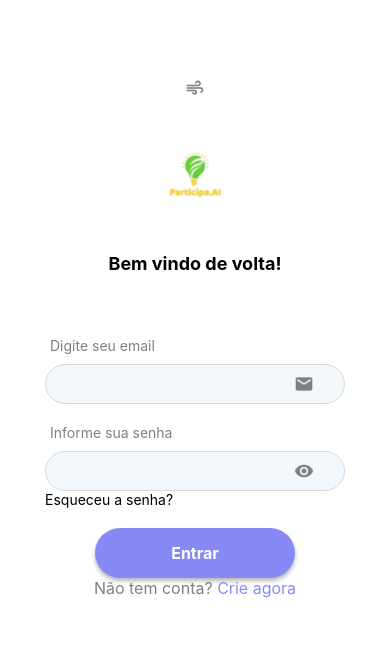
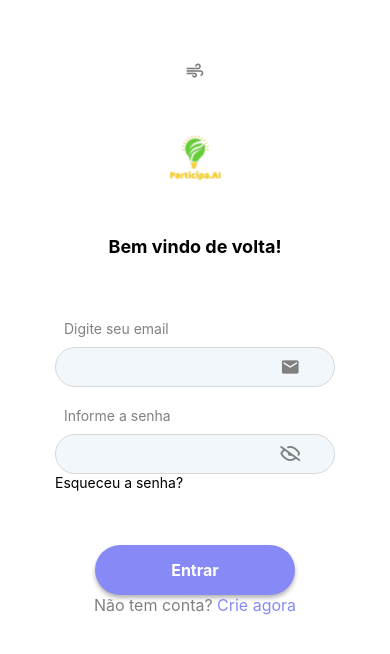
Before and after one commit to herculesoliveira40/appParticipa_Ai, a React Native app: screen /Login in a window 390 px wide. Shown: the top 654 px of the page. Built offline with nearby package versions, Linux system fonts and the light colour scheme.

Commit message:
Input component

```diff
--- a/src/components/Input/index.tsx
+++ b/src/components/Input/index.tsx
@@ -0,0 +1,73 @@
+import React, { forwardRef, Fragment, LegacyRef} from "react";
+
+import { View, Text, TextInput, TextInputProps, TouchableOpacity} from "react-native";
+import { style } from './styles';
+import { themas } from '../../../global/themes';
+
+import { MaterialIcons, FontAwesome, Octicons } from '@expo/vector-icons';
+
+type IconComponenet = React.ComponentType<React.ComponentProps<typeof MaterialIcons>> |
+                      React.ComponentType<React.ComponentProps<typeof FontAwesome>> |
+                      React.ComponentType<React.ComponentProps<typeof Octicons>>;
+
+type Props = TextInputProps & {
+    IconLeft?: IconComponenet,
+    IconRight?: IconComponenet,
+    iconLeftName?: string,
+    iconRightName?: string,
+    title?: string,
+    onIconLeftPress?: () => void,
+    onIconRightPress?: () => void
+}
+
+export const Input = forwardRef((Props:Props, ref: LegacyRef<TextInput> | null)=> {
+
+    const { IconLeft, IconRight, iconLeftName, iconRightName, title, onIconLeftPress, onIconRightPress, ...rest} = Props
+
+    const calculateSizeWidth = () =>{
+        if(IconLeft && IconRight){
+            return '80%'
+        }else if(IconLeft || IconRight){
+            return '90%'
+        }else{
+            return '100%'
+        }
+    }
+
+    const calculateSizePaddingLeft = () =>{
+        if(IconLeft && IconRight){
+            return 0;
+        }else if(IconLeft || IconRight){
+            return 10;
+        }else{
+            return 20;
+        }
+    }
+
+    return (
+        <Fragment>
+            <Text style={style.titleInput}> {title} </Text>
+            <View style={[style.boxInput,{paddingLeft:calculateSizePaddingLeft()}]}>
+                {IconLeft && iconLeftName && (
+                    <TouchableOpacity onPress={onIconLeftPress}>
+                        <IconLeft name={iconLeftName as any} size={20} color={themas.Colors.gray}  style={style.Icon} />
+                    </TouchableOpacity>
+                )}
+                <TextInput
+                    style={[
+                        style.input,{width:calculateSizeWidth()}
+                    ]}
+                    {...rest}
+                />
+                {IconRight && iconRightName && (
+                    <TouchableOpacity onPress={onIconRightPress} style={style.Buttom}>
+                        <IconRight name={iconRightName as any} size={20} color={themas.Colors.gray}  style={style.Icon} />
+                    </TouchableOpacity>
+                )}
+            </View>
+        </Fragment>
+    )
+})
+
+
+//26 https://www.youtube.com/watch?v=1iYA1Qf_2UI&list=PLN5FV-HmjCA8UKWLep7O31PtQYqML8-Wd&index=2&ab_channel=CaioeduardoDev
--- /dev/null
+++ b/src/components/Input/styles.ts
@@ -0,0 +1,36 @@
+import { StyleSheet } from "react-native";
+import { themas } from "../../../global/themes";
+
+
+export const style = StyleSheet.create({
+    boxInput:{
+        width:'100%',
+        height:40,
+        borderWidth:1,
+        borderRadius:40,
+        borderColor:themas.Colors.lighGray,
+        backgroundColor:themas.Colors.bgScreen,
+        marginTop:10,
+        flexDirection:'row',
+        alignItems:'center',
+        paddingHorizontal:30
+    },
+    input:{
+        // backgroundColor:'red',
+        height:'100%',
+        width:'100%',
+        borderRadius:40,
+        // paddingHorizontal:20
+    },
+    titleInput:{
+        marginLeft:5,
+        color:themas.Colors.gray,
+        marginTop:20
+    },
+    Icon: {
+        width:'100%',
+    },
+    Buttom: {
+        width:'10%',
+    },
+    });
--- a/src/pages/login/index.tsx
+++ b/src/pages/login/index.tsx
@@ -4,13 +4,15 @@
 import { useNavigation, NavigationProp } from '@react-navigation/native';
 import { style } from './styles';
 import Logo from '../../assets/logop.png';
-import { MaterialIcons } from '@expo/vector-icons';
+import { MaterialIcons, Octicons } from '@expo/vector-icons';
 import { themas } from '../../../global/themes';
+import { Input } from '../../components/Input';
 
 export default function Login() {
 
   const [email, setEmail] = useState('');
   const [password, setPassword] = useState('');
+  const [showPassword, setShowPassword] = useState(true);
   const [loading, setLoading] = useState(false);
 
   async function getLogin() {
@@ -58,34 +60,26 @@
         <Text style={style.text}>Bem vindo de volta!</Text>
       </View>
       <View style={style.boxMid}>
-        <Text style={style.titleInput}>Digite seu email</Text>
-        <View style={style.boxInput}>
-          <TextInput
-            style={style.input}
+        <Input
           value={email}
           onChangeText={setEmail}
+          title="Digite seu email"
+          IconRight={MaterialIcons}
+          iconRightName= 'email'
         />
-          <MaterialIcons
-            name="email"
-            size={20}
-            color={themas.Colors.gray}
-          />
-        </View>
-        <Text style={style.titleInput}>Informe sua senha</Text>
-        <View style={style.boxInput}>
-          <TextInput
-            style={style.input}
+        <Input
           value={password}
           onChangeText={setPassword}
+          title="Informe a senha"
+          IconRight={Octicons}
+          iconRightName= {showPassword ? "eye-closed" : "eye"}
+          secureTextEntry= {showPassword}
+          onIconRightPress={() =>setShowPassword(!showPassword)}
         />
-          <MaterialIcons
-            name="remove-red-eye"
-            size={20}
-            color={themas.Colors.gray}
-          />
-        </View>
         <Text>Esqueceu a senha?</Text>
       </View>
+      <Text> </Text>       <Text> </Text>
+
       <View style={style.boxBottom}>
         <View>
           <TouchableOpacity style={style.button} onPress={getLogin}>
--- a/src/pages/login/styles.ts
+++ b/src/pages/login/styles.ts
@@ -29,18 +29,7 @@
         justifyContent:'flex-start'
 
     },
-    boxInput:{
-        width:'100%',
-        height:40,
-        borderWidth:1,
-        borderRadius:40,
-        borderColor:themas.Colors.lighGray,
-        backgroundColor:themas.Colors.bgScreen,
-        marginTop:10,
-        flexDirection:'row',
-        alignItems:'center',
-        paddingHorizontal:30
-    },
+
     logo:{
         width:80,
         height:80,
@@ -51,23 +40,13 @@
         fontSize:18,
         fontWeight:'bold'
     },
-    input:{
-        // backgroundColor:'red',
-        height:'100%',
-        width:'100%',
-        borderRadius:40,
-        // paddingHorizontal:20
-    },
+
     boxIcon:{
         width:50,
         height:50,
         backgroundColor:'red'
     },
-    titleInput:{
-        marginLeft:5,
-        color:themas.Colors.gray,
-        marginTop:20
-    },
+
     button:{
         width:200,
         height:50,
```
Also changed, not shown: src/components/Input/style.ts (deleted). Lines whose indentation alone changed are shown as unchanged.
